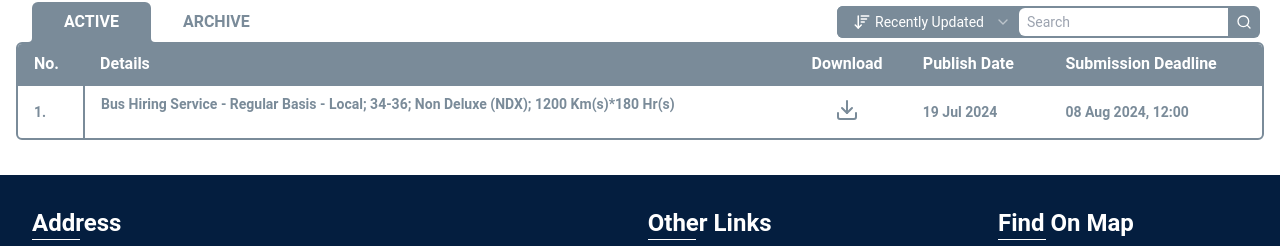
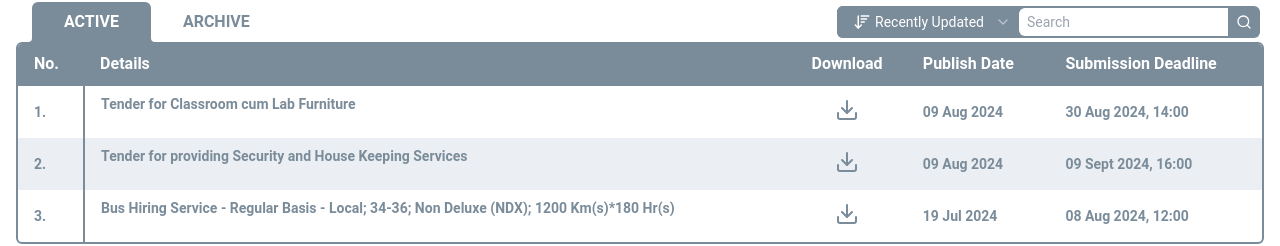
Before and after one commit to Velocity-IIITDWD/iiitdwd.ac.in, a Next.js app: page /tenders in a window 1280 px wide. Shown: the part 230-476 px from the top of the page. Built offline with nearby package versions, Linux system fonts and the light colour scheme.

Commit message:
data(Tenders, Announcement): added two tenders

```diff
--- a/data/announcements.ts
+++ b/data/announcements.ts
@@ -9,6 +9,20 @@ export type Announcement = {
 };
 
 export const announcements: Announcement[] = [
+  {
+    link: '/docs/Tender for Classroom cum Lab Furniture.pdf',
+    text: 'Tender for Classroom cum Lab Furniture',
+    new: true,
+    month: '8',
+    year: '2024',
+  },
+  {
+    link: '/docs/Tender for providing Security and House Keeping Services.pdf',
+    text: 'Tender for providing Security and House Keeping Services',
+    new: true,
+    month: '8',
+    year: '2024',
+  },
   {
     link: '/docs/Supervisor Allocation.pdf',
     text: 'Supervisor allocation for newly admitted M.Tech(R) and Ph.D candidates',
@@ -47,14 +61,14 @@ export const announcements: Announcement[] = [
   {
     link: '/docs/Guidelines for admission 2024-25.pdf',
     text: 'Guidelines for Admission 2024',
-    new: true,
+    new: false,
     month: '7',
     year: '2024',
   },
   {
     link: '/docs/Sana_hostel_info.pdf',
     text: 'Hostel Facility for 2024-25 Batch Students',
-    new: true,
+    new: false,
     month: '7',
     year: '2024',
   },
@@ -239,5 +253,5 @@ export const announcements: Announcement[] = [
     new: false,
     year: '2024',
     month: '6',
-  },
+  },
 ];
--- a/data/tenders.ts
+++ b/data/tenders.ts
@@ -1,4 +1,24 @@
 export const tenders: Tender[] = [
+  {
+    cancelled: false,
+    corrections: [],
+    documents: [],
+    link: '/docs/Tender for Classroom cum Lab Furniture.pdf',
+    publishDate: '2024-08-09',
+    submissionDeadline: '2024-08-30T14:00+05:30',
+    title: 'Tender for Classroom cum Lab Furniture',
+    updatedAt: 52,
+  },
+  {
+    cancelled: false,
+    corrections: [],
+    documents: [],
+    link: '/docs/Tender for providing Security and House Keeping Services.pdf',
+    publishDate: '2024-08-09',
+    submissionDeadline: '2024-09-09T16:00+05:30',
+    title: 'Tender for providing Security and House Keeping Services',
+    updatedAt: 51,
+  },
   {
     cancelled: false,
     corrections: [],
```
